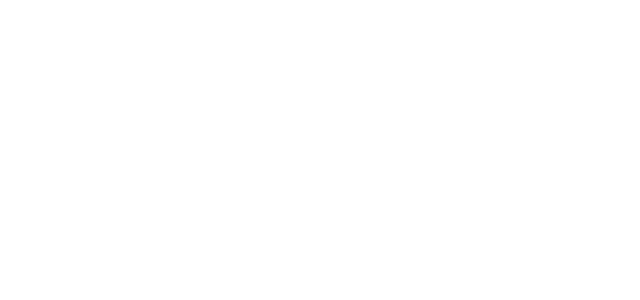
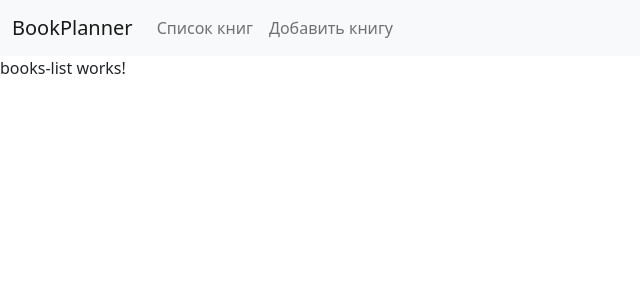
Before and after one commit to Shirling98/BookPlanner, an Angular app: page /books/booksList in a window 1280 px wide. Before the commit this address led to /. Shown: the top 300 px of the page, without its empty margins (0-640 px from the left). Built offline with nearby package versions, Linux system fonts and the light colour scheme.

Commit message:
FRNT-7655 change components

```diff
--- a/src/app/app-routing.module.ts
+++ b/src/app/app-routing.module.ts
@@ -3,7 +3,7 @@ import {PreloadAllModules, RouterModule, Routes} from '@angular/router';
 
 
 const routes: Routes = [
-  {path: '', redirectTo: '/books', pathMatch: 'full'},
+  {path: '', redirectTo: '/books/booksList', pathMatch: 'full'},
   {path: 'books', loadChildren: () => import('./books/books.module').then((m) => m.BooksModule)}
 ];
 
--- a/src/app/books/books.module.ts
+++ b/src/app/books/books.module.ts
@@ -1,7 +1,7 @@
 import {NgModule} from "@angular/core";
 import {CommonModule} from "@angular/common";
 import {RouterModule} from "@angular/router";
-import {HomePageComponent} from "./home-page/home-page.component";
+import {HomePageComponent} from "./shared/components/home-page/home-page.component";
 import {BookComponent} from "./book/book.component";
 import { BooksListComponent } from './books-list/books-list.component';
 
@@ -16,7 +16,7 @@ import { BooksListComponent } from './books-list/books-list.component';
     RouterModule.forChild([
       {
         path: '', component: HomePageComponent, children: [
-         // {path: 'books', component: BooksListComponent},
+          {path: 'booksList', component: BooksListComponent},
           {path: 'create', component: BookComponent},
           {path: 'edit/:id', component: BookComponent}
         ]
--- a/src/app/books/home-page/home-page.component.html
+++ b/src/app/books/shared/components/home-page/home-page.component.html
@@ -4,7 +4,7 @@
     <div class="collapse navbar-collapse" id="navbarSupportedContent">
       <ul class="navbar-nav me-auto mb-2 mb-lg-0">
         <li class="nav-item" routerLinkActive="active">
-          <a class="nav-link" aria-current="page" routerLink="/">Список книг</a>
+          <a class="nav-link" aria-current="page" [routerLink]="['/books', 'booksList']">Список книг</a>
         </li>
         <li class="nav-item" routerLinkActive="active">
           <a class="nav-link" [routerLink]="['/books', 'create']">Добавить книгу</a>
@@ -14,5 +14,4 @@
   </div>
 </nav>
 
-<p>Books works</p>
 <router-outlet></router-outlet>
```
Also changed, not shown: src/app/books/shared/components/home-page/home-page.component.scss (added), src/app/books/shared/components/home-page/home-page.component.ts (renamed from src/app/books/home-page/home-page.component.ts).
